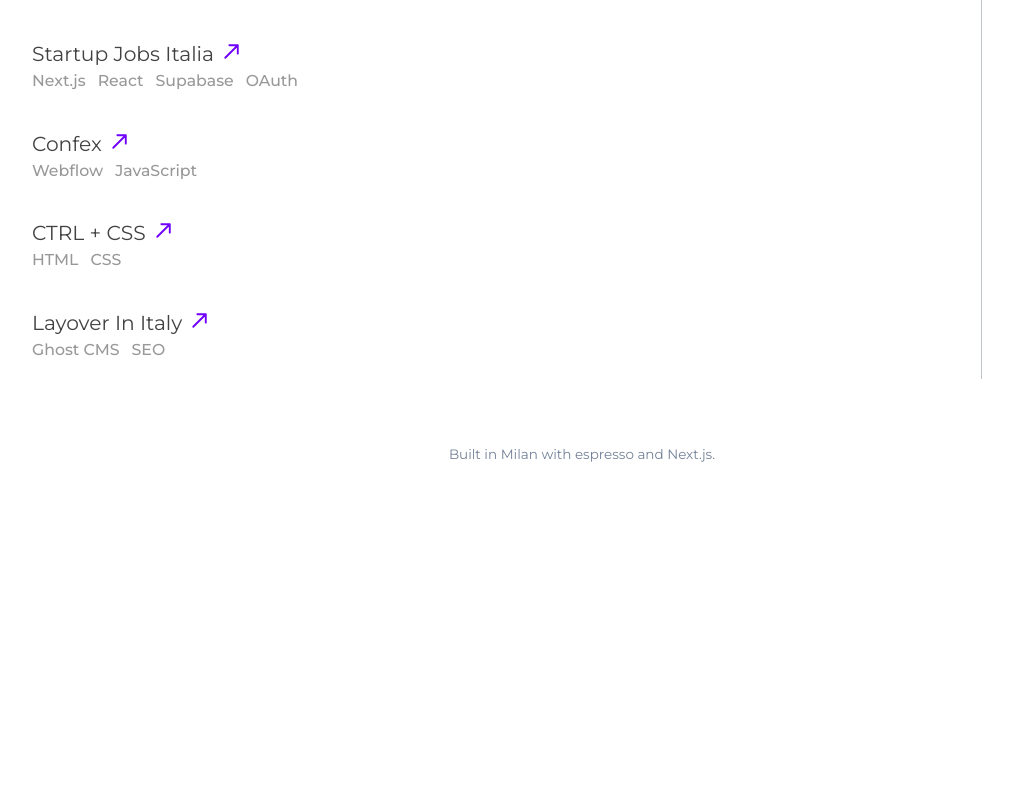
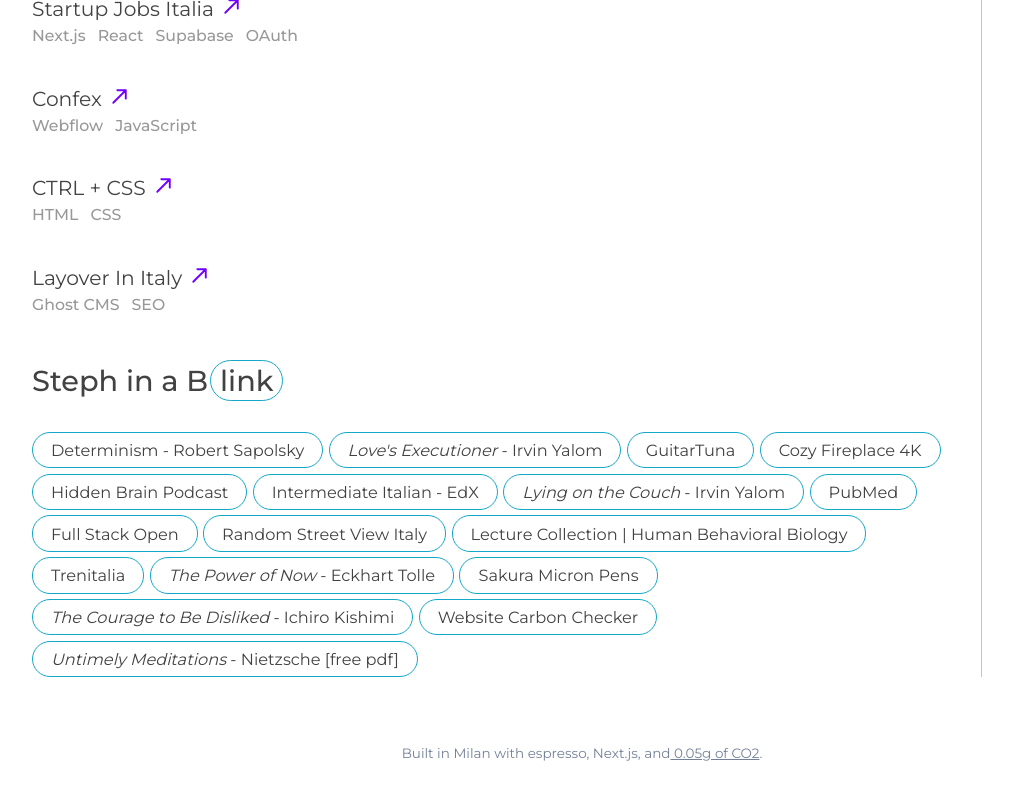
Before and after one commit to sgiori11/portfolio-current, a Next.js app: page / in a window 1280 px wide. Shown: the part 1608-2408 px from the top of the page, without its empty margins (58-1071 px from the left). Before the commit the page ends 2111 px from the top, so only its background shows below. Built offline with nearby package versions, Linux system fonts and the light colour scheme.

Commit message:
Added a link section

```diff
--- /dev/null
+++ b/src/app/components/Collage.js
@@ -0,0 +1,26 @@
+import styles from '../styles/Collage.module.css';
+
+export default function Collage() {
+  return(
+    <section className={styles.container}>
+      <h2>Steph in a B<span>link</span></h2>
+       <a href="https://www.youtube.com/watch?v=xhobcj2K9v4" target="_blank">Determinism - Robert Sapolsky</a>
+       <a href="https://bookshop.org/a/102159/9780465020119" target="_blank"><span>Love's Executioner&nbsp;</span> - Irvin Yalom</a>
+       <a href="https://apps.apple.com/it/app/guitartuna-tuner-chords-tabs/id527588389?l=en-GB" target="_blank">GuitarTuna</a>
+       <a href="https://www.youtube.com/watch?v=mKCieTImjvU" target="_blank">Cozy Fireplace 4K</a>
+       <a href="https://open.spotify.com/show/20Gf4IAauFrfj7RBkjcWxh?si=1366e0ef270449f2" target="_blank">Hidden Brain Podcast</a>
+       <a href="https://www.edx.org/learn/italian/wellesley-college-italian-language-and-culture-intermediate-2023-2024" target="_blank">Intermediate Italian - EdX</a>
+       <a href="https://bookshop.org/a/102159/9780060928513" target="_blank"><span>Lying on the Couch&nbsp;</span> - Irvin Yalom</a>
+       <a href="https://pubmed.ncbi.nlm.nih.gov" target="_blank">PubMed</a>
+       <a href="https://fullstackopen.com/en/" target="_blank">Full Stack Open</a>
+       <a href="https://randomstreetview.com/it" target="_blank">Random Street View Italy</a>
+       <a href="https://www.youtube.com/playlist?list=PL848F2368C90DDC3D" target="_blank">Lecture Collection | Human Behavioral Biology</a>
+       <a href="https://www.trenitalia.com" target="_blank">Trenitalia</a>
+       <a href="https://bookshop.org/a/102159/9781577314806" target="_blank"><span>The Power of Now&nbsp;</span> - Eckhart Tolle</a>
+       <a href="https://www.sakuraofamerica.com/product/pigma-micron/" target="_blank">Sakura Micron Pens</a>
+       <a href="https://bookshop.org/a/102159/9781501197277" target="_blank"><span>The Courage to Be Disliked&nbsp;</span> - Ichiro Kishimi</a>
+       <a href="https://www.websitecarbon.com" target="_blank">Website Carbon Checker</a>
+       <a href="https://www.google.com/url?sa=t&rct=j&q=&esrc=s&source=web&cd=&cad=rja&uact=8&ved=2ahUKEwi3o7Onxe-EAxXZcvEDHTn3CtkQFnoECA8QAQ&url=https%3A%2F%2Fengagement2017.files.wordpress.com%2F2017%2F03%2Fnietzsche_on-the-uses-and-disadvantages-of-history-for-life.pdf&usg=AOvVaw3sp9mC1oU9fVr3IacRQrw2&opi=89978449" target="_blank"><span>Untimely Meditations&nbsp;</span> - Nietzsche [free pdf]</a>
+    </section>
+  )
+}
--- a/src/app/page.js
+++ b/src/app/page.js
@@ -4,6 +4,7 @@
 import Projects from './components/Projects.js';
 import CaseStudies from './components/CaseStudies.js';
 import Skills from './components/Skills.js';
+import Collage from './components/Collage.js';
 import data from './projectsdata.json';
 import cases from './cases.json';
 import Image from 'next/image';
@@ -30,7 +31,8 @@
             <Projects key={project.id} project={project} />
           )))}
         </section>
-        <footer className={styles.footer}>Built in Milan with espresso and Next.js.</footer>
+        <Collage className={styles.collage}/>
+        <footer className={styles.footer}>Built in Milan with espresso, Next.js, and<a href="https://www.websitecarbon.com/website/sgiori-xyz/">&nbsp;0.05g of CO2</a>.</footer>
       </section>
 
       </div>
--- a/src/app/page.module.css
+++ b/src/app/page.module.css
@@ -1,5 +1,3 @@
-
-
 .projects {
     grid-area: projects;
 }
@@ -10,6 +8,10 @@
 
 .projects span {
     display: block;
+}
+
+.collage {
+    grid-area: collage;
 }
 
 
@@ -23,7 +25,11 @@
     grid-area: footer;
 }
 
-.projects, .caseStudies {
+.footer a {
+    text-decoration: underline;
+}
+
+.projects, .caseStudies, .collage {
     border-right: 1px solid #bfc4cbfb;
 
 }
@@ -56,6 +62,7 @@
     grid-template-areas:
     "cases sidebar"
     "projects sidebar"
+    "collage sidebar"
     "footer footer";
 }
 
@@ -78,6 +85,7 @@
     grid-template-areas:
     "cases"
     "projects"
+    "collage"
     "sidebar"
     "footer";
   }
@@ -109,5 +117,6 @@
 @media only screen and (max-width: 500px) {
     .footer {
         font-size: 12px;
+        font-weight: 500;
     }
 }
--- a/src/app/styles/CaseStudies.module.css
+++ b/src/app/styles/CaseStudies.module.css
@@ -1,5 +1,5 @@
 .container {
-    margin: 2rem 2rem 2rem 0;
+    margin: 1rem 2rem 1.5rem 0;
 }
 
 .container h3 {
@@ -8,7 +8,7 @@
     align-items: center; /* Vertically align title and icon */
     padding-bottom: 12px;
     border-bottom: 1px solid #D6D6D6;
-    font-weight: 500;
+    font-weight: 400;
 }
 
 .container h3:hover {
@@ -123,4 +123,7 @@
     .container p {
         padding: 1rem 0.5rem;
     }
+    .container h3 {
+        font-weight: 400;
+    }
   }
--- /dev/null
+++ b/src/app/styles/Collage.module.css
@@ -0,0 +1,84 @@
+.container {
+    display: flex;
+    flex-wrap: wrap;
+    gap: 0.3rem;
+    border-right: 1px solid #bfc4cbfb;
+    padding-right: 1rem;
+}
+
+
+.container h2 {
+    display: block;
+    width: 100%;
+}
+
+.container h2 span {
+    border: 1px solid rgb(19, 167, 200);
+    border-radius: 2rem;
+    padding: 0.1rem 0.5rem;
+    margin-left: 2px;
+}
+
+.container a {
+    position: relative;
+    display: flex;
+    align-items: center;
+    justify-content: space-between;
+    font-size: 0.9rem;
+    font-weight: 400;
+    border: 1px solid rgb(19, 167, 200);
+    border-radius: 1rem;
+    padding: 0.4rem 1rem;
+    background-color: none;
+    transition: background-color 0.3s ease;
+}
+
+.container a:after {
+    content: " ";
+    position: absolute;
+    background: url('/greyArrow.svg') no-repeat center; /* Center the background image */
+    background-size: contain; /* Ensure the image is contained within the element */
+    width: 14px;
+    height: 14px;
+    right: 0.7rem; /* Adjust this value to move the arrow left or right */
+    top: 50%; /* Center vertically */
+    transform: translateY(-50%);
+    display: none;
+}
+
+.container a span {
+    font-style: italic;
+}
+
+.container a:hover {
+    background-color: rgb(217, 248, 255);
+    color: black;
+    transition: background-color 0.3s ease;
+}
+
+@media only screen and (max-width: 1029px) {
+    .container {
+        border-right: none;
+    }
+}
+
+@media only screen and (max-width: 550px) {
+    .container {
+        display: flex;
+        flex-direction: column;
+        gap: 0.5rem;
+    }
+
+    .container a {
+        display: flex;
+        justify-content: flex-start;
+        font-size: 13px;
+        border: none;
+        padding: 0;
+        padding-right: 2rem;
+    }
+
+    .container a:after {
+        display: block;
+    }
+}
```
Also changed, not shown: public/greyArrow.svg (added).
